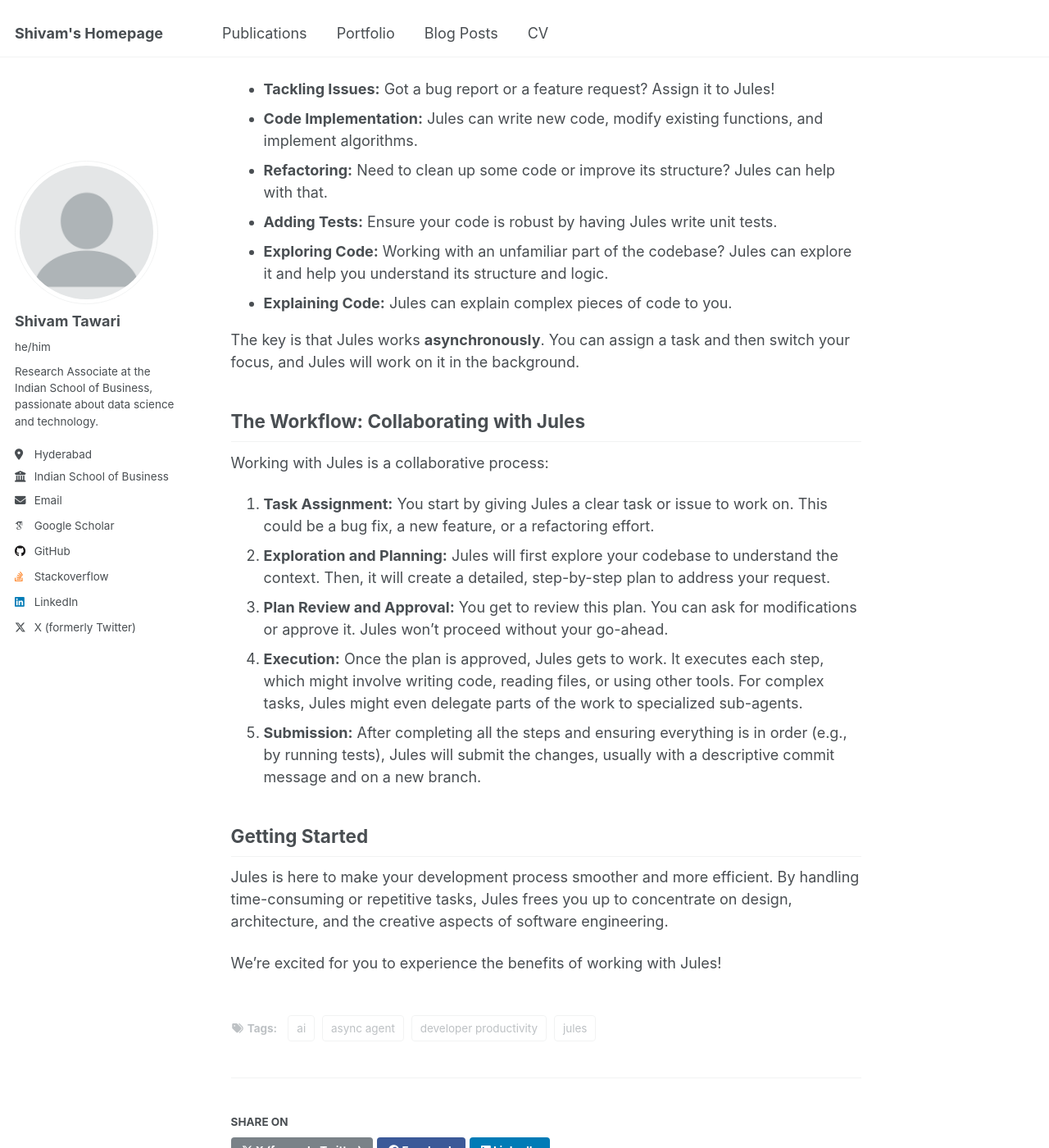
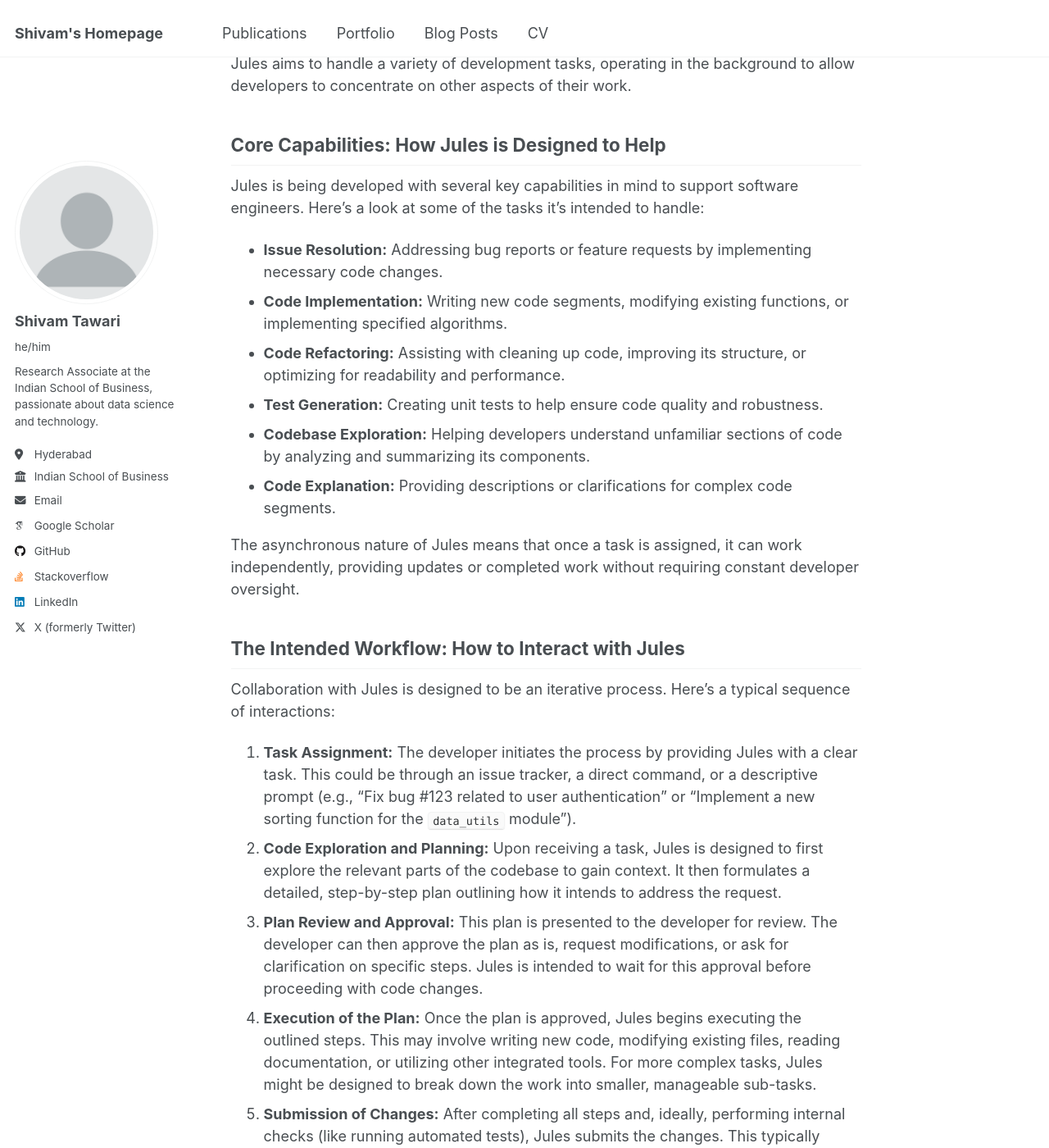
Before and after one commit to shivamtawari/shivamtawari.github.io, a Jekyll site: the page built from _posts/2025-05-19-jules-guide.md, in a window 1280 px wide and 1400 px high, scrolled down 592 px. Shown: the whole window at 82% size. Built offline with Jekyll 4.4.1, drawn with Linux system fonts in a browser that asks for light colours; some web fonts are replaced; some of the changed text lies outside the part shown.

Commit message:
Update 2025-05-19-jules-guide.md

```diff
--- a/_posts/2025-05-19-jules-guide.md
+++ b/_posts/2025-05-19-jules-guide.md
@@ -1,45 +1,49 @@
 ---
-title: 'A Short Guide to Jules: Your Async AI Helper'
-date: 2025-05-19
-permalink: /posts/2025/05/jules-guide/
+title: 'Understanding Jules from Google: An Introduction to Your AI Software Engineering Assistant'
+date: 2025-05-20
+permalink: /posts/2025/05/understanding-jules-ai/
 tags:
-  - jules
   - ai
-  - developer productivity
-  - async agent
+  - google
+  - software engineering
+  - developer tools
 ---
 
-Meet **Jules from Google**, your new AI partner in software development! This post is a quick guide to understanding what Jules is, how it can help you, and what it's like to work with this innovative async agent.
+This guide provides an introduction to **Jules from Google**, an AI agent designed to assist with software engineering tasks. We'll cover what Jules is, its intended capabilities, and how developers might interact with such a system.
 
 ## What is Jules?
 
-Jules is an innovative AI agent designed to be your partner in software engineering tasks. Think of Jules as a highly capable assistant that can understand your codebase, make changes, and even learn from feedback. It's designed to handle a variety of development tasks, allowing you to focus on the bigger picture.
+Jules from Google is an artificial intelligence (AI) agent developed to function as a partner in the software development lifecycle. Its core concept is to be an **asynchronous assistant** that can:
 
-## How Can Jules Help You?
+*   **Analyze Code:** Understand the structure and logic of existing codebases.
+*   **Perform Modifications:** Make changes to code based on assigned tasks.
+*   **Process Feedback:** Learn and adapt its approach based on developer input.
 
-Jules is more than just a chatbot; it's a doer. Here are some ways Jules can boost your productivity:
+Jules aims to handle a variety of development tasks, operating in the background to allow developers to concentrate on other aspects of their work.
 
-*   **Tackling Issues:** Got a bug report or a feature request? Assign it to Jules!
-*   **Code Implementation:** Jules can write new code, modify existing functions, and implement algorithms.
-*   **Refactoring:** Need to clean up some code or improve its structure? Jules can help with that.
-*   **Adding Tests:** Ensure your code is robust by having Jules write unit tests.
-*   **Exploring Code:** Working with an unfamiliar part of the codebase? Jules can explore it and help you understand its structure and logic.
-*   **Explaining Code:** Jules can explain complex pieces of code to you.
+## Core Capabilities: How Jules is Designed to Help
 
-The key is that Jules works **asynchronously**. You can assign a task and then switch your focus, and Jules will work on it in the background.
+Jules is being developed with several key capabilities in mind to support software engineers. Here's a look at some of the tasks it's intended to handle:
 
-## The Workflow: Collaborating with Jules
+*   **Issue Resolution:** Addressing bug reports or feature requests by implementing necessary code changes.
+*   **Code Implementation:** Writing new code segments, modifying existing functions, or implementing specified algorithms.
+*   **Code Refactoring:** Assisting with cleaning up code, improving its structure, or optimizing for readability and performance.
+*   **Test Generation:** Creating unit tests to help ensure code quality and robustness.
+*   **Codebase Exploration:** Helping developers understand unfamiliar sections of code by analyzing and summarizing its components.
+*   **Code Explanation:** Providing descriptions or clarifications for complex code segments.
 
-Working with Jules is a collaborative process:
+The asynchronous nature of Jules means that once a task is assigned, it can work independently, providing updates or completed work without requiring constant developer oversight.
 
-1.  **Task Assignment:** You start by giving Jules a clear task or issue to work on. This could be a bug fix, a new feature, or a refactoring effort.
-2.  **Exploration and Planning:** Jules will first explore your codebase to understand the context. Then, it will create a detailed, step-by-step plan to address your request.
-3.  **Plan Review and Approval:** You get to review this plan. You can ask for modifications or approve it. Jules won't proceed without your go-ahead.
-4.  **Execution:** Once the plan is approved, Jules gets to work. It executes each step, which might involve writing code, reading files, or using other tools. For complex tasks, Jules might even delegate parts of the work to specialized sub-agents.
-5.  **Submission:** After completing all the steps and ensuring everything is in order (e.g., by running tests), Jules will submit the changes, usually with a descriptive commit message and on a new branch.
+## The Intended Workflow: How to Interact with Jules
 
-## Getting Started
+Collaboration with Jules is designed to be an iterative process. Here’s a typical sequence of interactions:
 
-Jules is here to make your development process smoother and more efficient. By handling time-consuming or repetitive tasks, Jules frees you up to concentrate on design, architecture, and the creative aspects of software engineering.
+1.  **Task Assignment:** The developer initiates the process by providing Jules with a clear task. This could be through an issue tracker, a direct command, or a descriptive prompt (e.g., "Fix bug #123 related to user authentication" or "Implement a new sorting function for the `data_utils` module").
+2.  **Code Exploration and Planning:** Upon receiving a task, Jules is designed to first explore the relevant parts of the codebase to gain context. It then formulates a detailed, step-by-step plan outlining how it intends to address the request.
+3.  **Plan Review and Approval:** This plan is presented to the developer for review. The developer can then approve the plan as is, request modifications, or ask for clarification on specific steps. Jules is intended to wait for this approval before proceeding with code changes.
+4.  **Execution of the Plan:** Once the plan is approved, Jules begins executing the outlined steps. This may involve writing new code, modifying existing files, reading documentation, or utilizing other integrated tools. For more complex tasks, Jules might be designed to break down the work into smaller, manageable sub-tasks.
+5.  **Submission of Changes:** After completing all steps and, ideally, performing internal checks (like running automated tests), Jules submits the changes. This typically involves creating a commit with a descriptive message, often on a new branch, which the developer can then review, test further, and merge.
 
-We're excited for you to experience the benefits of working with Jules!
+## Getting Started: Understanding the Basics
+
+Jules from Google aims to streamline the software development process by taking on certain tasks, thereby allowing engineers to dedicate more time to higher-level design, architectural decisions, and innovative problem-solving.
```
